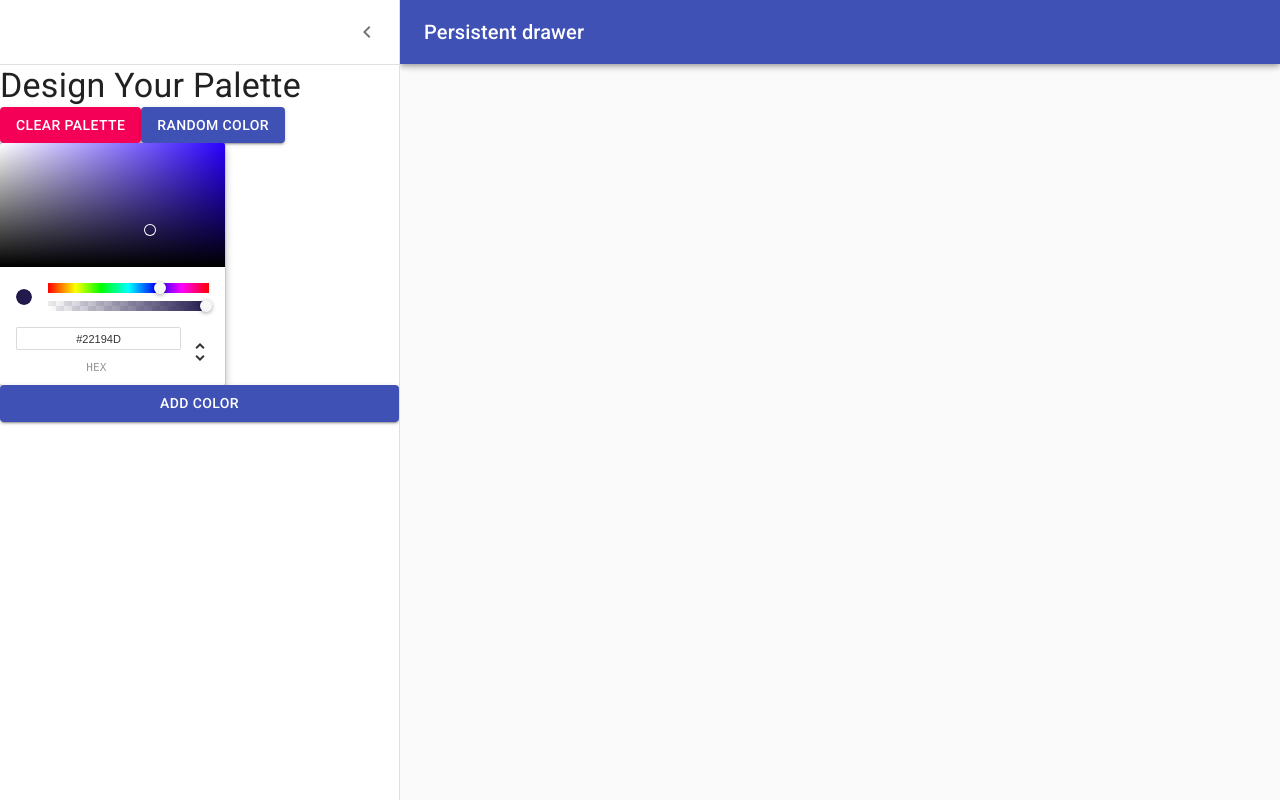
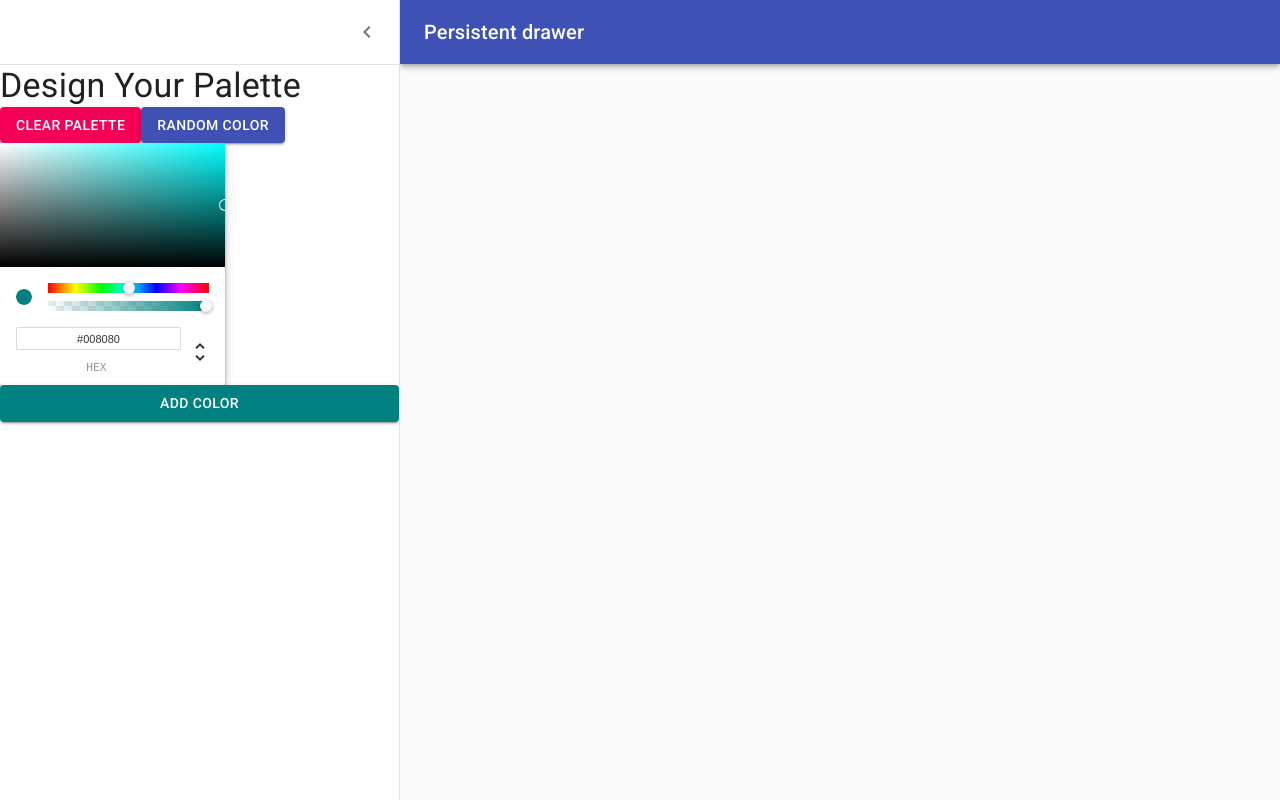
Before and after one commit to hawful70/colors-app, a React (Create React App) app: page /palette/new in a window 1280 px wide. Both pictures are taken after a click on the button "Open drawer". Built offline with nearby package versions, Linux system fonts and the light colour scheme.

Commit message:
connect ColorPicker to button

```diff
--- a/src/NewPaletteForm.js
+++ b/src/NewPaletteForm.js
@@ -74,9 +74,14 @@ const styles = theme => ({
 });
 
 class NewPaletteForm extends React.Component {
-  state = {
-    open: false
-  };
+  constructor(props) {
+    super(props);
+    this.state = {
+      open: false,
+      currentColor: "teal",
+      colors: []
+    };
+  }
 
   handleDrawerOpen = () => {
     this.setState({ open: true });
@@ -86,9 +91,19 @@ class NewPaletteForm extends React.Component {
     this.setState({ open: false });
   };
 
+  updateCurrentColor = newColor => {
+    this.setState({ currentColor: newColor.hex });
+  };
+
+  addNewColor = () => {
+    this.setState({
+      colors: [...this.state.colors, this.state.currentColor]
+    });
+  };
+
   render() {
     const { classes } = this.props;
-    const { open } = this.state;
+    const { open, currentColor, colors } = this.state;
 
     return (
       <div className={classes.root}>
@@ -137,8 +152,16 @@ class NewPaletteForm extends React.Component {
               Random Color
             </Button>
           </div>
-          <ChromePicker onChangeComplete={newColor => console.log(newColor)} />
-          <Button variant="contained" color="primary">
+          <ChromePicker
+            color={currentColor}
+            onChangeComplete={this.updateCurrentColor}
+          />
+          <Button
+            variant="contained"
+            color="primary"
+            style={{ backgroundColor: currentColor }}
+            onClick={this.addNewColor}
+          >
             Add Color
           </Button>
         </Drawer>
@@ -148,6 +171,11 @@ class NewPaletteForm extends React.Component {
           })}
         >
           <div className={classes.drawerHeader} />
+          <ul>
+            {colors.map(color => (
+              <li>{color}</li>
+            ))}
+          </ul>
         </main>
       </div>
     );
```
